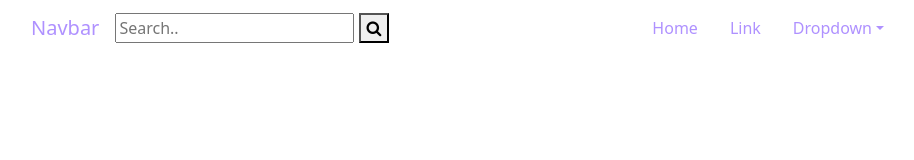
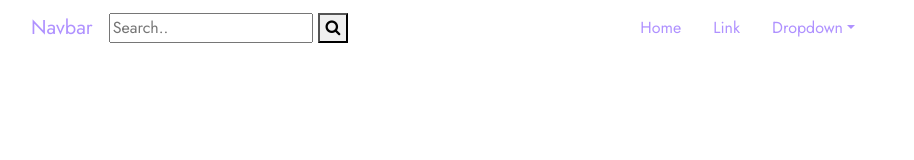
Before and after one commit to soga2001/Hackathon, a plain HTML site: page navbar.html in a window 1280 px wide. Shown: the whole page, without its empty margins (51-965 px from the left). Drawn offline with nearby package versions, Linux system fonts and the light colour scheme.

Commit message:
general updates, adding jost, renaming home.html

```diff
--- a/navbar.css
+++ b/navbar.css
@@ -1,17 +1,48 @@
+@import url("https://fonts.googleapis.com/css2?family=Jost:ital,wght@0,400;0,600;0,700;1,500&display=swap");
+
+body {
+  font-family: Jost;
+  font-weight: 400;
+}
+
 .form {
-    display: inline;
+  display: inline;
+  font-family: Jost;
+  font-weight: 400;
 }
 
 .navbar {
-    background-color: white;
+  background-color: white;
+  font-family: Jost;
+  font-weight: 400;
 }
 
 a {
-    color: #AF91FF !important;
+  color: #af91ff !important;
+  font-family: Jost;
+  font-weight: 400;
 }
 
 input {
-    flex-grow: 2;
+  flex-grow: 2;
+  font-family: Jost;
+  font-weight: 400;
+}
+
+.form {
+  display: inline;
+}
+
+.navbar {
+  background-color: white;
+}
+
+a {
+  color: #af91ff !important;
+}
+
+input {
+  flex-grow: 2;
 }
 
 /* .search input[type=text] {
@@ -24,5 +55,5 @@ input {
     margin-top: 8px;
     margin-right: 16px;
     font-size: 17px;
-    background-color: #C7B3FF; */
+    background-color: #C7B3FF;
 } */
```
Also changed, not shown: assets/avenir/AvenirNext-DemiBold-03.woff (added), assets/avenir/AvenirNext-Heavy-09.woff (added), assets/avenir/AvenirNext-Medium-06.woff (added), assets/avenir/AvenirNext-Regular-08.woff (added), index.html (renamed from home.html).
